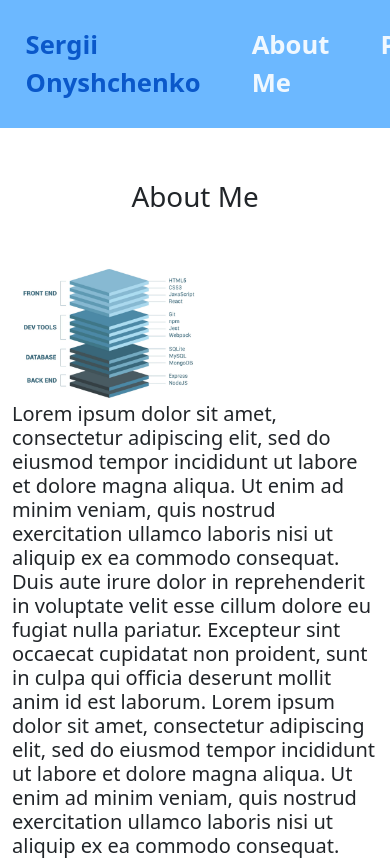
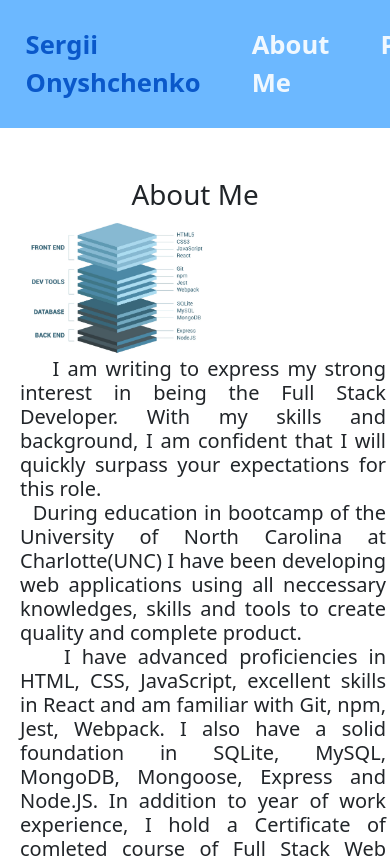
Before and after one commit to sergiionyx/my-portfolio, a React (Create React App) app: page / in a window 390 px wide. Shown: the top 860 px of the page. Built offline with nearby package versions, Linux system fonts and the light colour scheme.

Commit message:
added resume and polished ui

```diff
--- a/src/App.css
+++ b/src/App.css
@@ -1,5 +1,6 @@
 header {
-  position: sticky !important;
+  /* position: sticky !important; */
   z-index: 2;
   top: 0px;
+  margin-bottom: 50px;
 }
--- a/src/pages/About.js
+++ b/src/pages/About.js
@@ -5,28 +5,65 @@ import img from "../assets/img/full-stack-skills.png";
 const About = () => {
   return (
     <div>
-      <h1 id="about-h1" className="p-5">
-        About Me
-      </h1>
+      <h1 id="about-h1">About Me</h1>
 
-      <div className="container">
+      <div className="container m-2">
         <img className="" id="img-skills" src={img} alt="skills" />
-        <h3 className="fs-5">
-          Lorem ipsum dolor sit amet, consectetur adipiscing elit, sed do
-          eiusmod tempor incididunt ut labore et dolore magna aliqua. Ut enim ad
-          minim veniam, quis nostrud exercitation ullamco laboris nisi ut
-          aliquip ex ea commodo consequat. Duis aute irure dolor in
-          reprehenderit in voluptate velit esse cillum dolore eu fugiat nulla
-          pariatur. Excepteur sint occaecat cupidatat non proident, sunt in
-          culpa qui officia deserunt mollit anim id est laborum. Lorem ipsum
-          dolor sit amet, consectetur adipiscing elit, sed do eiusmod tempor
-          incididunt ut labore et dolore magna aliqua. Ut enim ad minim veniam,
-          quis nostrud exercitation ullamco laboris nisi ut aliquip ex ea
-          commodo consequat. Duis aute irure dolor in reprehenderit in voluptate
-          velit esse cillum dolore eu fugiat nulla pariatur. Excepteur sint
-          occaecat cupidatat non proident, sunt in culpa qui officia deserunt
-          mollit anim id est laborum.
-        </h3>
+        <div className="text-div">
+          <h3 className="fs-5">
+            &nbsp;&nbsp;&nbsp;&nbsp;I am writing to express my strong interest
+            in being the Full Stack Developer. With my skills and background, I
+            am confident that I will quickly surpass your expectations for this
+            role.
+            <br></br>&nbsp;&nbsp;During education in bootcamp of the University
+            of North Carolina at Charlotte(UNC) I have been developing web
+            applications using all neccessary knowledges, skills and tools to
+            create quality and complete product.
+            <br></br>&nbsp;&nbsp;&nbsp;&nbsp;I have advanced proficiencies in
+            HTML, CSS, JavaScript, excellent skills in React and am familiar
+            with Git, npm, Jest, Webpack. I also have a solid foundation in
+            SQLite, MySQL, MongoDB, Mongoose, Express and Node.JS. In addition
+            to year of work experience, I hold a Certificate of comleted course
+            of Full Stack Web Developer from the UNC of Charlotte.
+            <br></br>&nbsp;&nbsp;&nbsp;My excellent work ethic has
+            provided me with many opportunities to accomplish goals that have
+            earned me recognition at work. Some of these accomplishments
+            include: wrote numerous unit and API tests, developed web design
+            solutions and applications, resolved more than 50 critical bugs to
+            improve performance and user experience. I am confident that you
+            will find my hands-on experience; qualifications and proficiencies
+            make me an excellent candidate for the Full Stack Developer position
+            at any company.
+            <br></br>&nbsp;&nbsp;&nbsp;Thank you for your time. Please let me know if there
+            is anything you need from me by checking the Contact.
+            {/*
+          Dear Ms. Elwright, I am writing to express my strong interest in being
+          the next Full Stack Developer at Majestic Digital Technologies. With
+          my skills and background, I am confident that I will quickly surpass
+          your expectations for this role. In my role as Full Stack Developer at
+          RSA Consulting, I have been tasked with developing training materials
+          including Computer Based Training, developing web applications such as
+          front-end user interface, database management, liaising with customers
+          and internal team and assisting with help desk tickets. I have the
+          required skills outlined in the job description. I have advanced
+          proficiencies in HTML, CSS, JavaScript, excellent customer service
+          skills and am familiar with SQL. I also have a solid foundation in
+          MongoDB, Express, AngularJS, and Node.JS. In addition to four years
+          work experience, I hold a Bachelor degree in Computer Science. I have
+          obtained TS clearance and have the ability to obtain a SCI if so
+          required. My excellent work ethic has provided me with many
+          opportunities to accomplish goals that have earned me recognition at
+          work. Some of these accomplishments include: Wrote numerous unit and
+          API tests Developed web design solutions and applications for clients
+          winning past and current employers six-figure contracts Resolved more
+          than 250 critical bugs to improve performance and user experience I am
+          confident that you will find my hands-on experience; qualifications
+          and proficiencies make me an excellent candidate for the Full Stack
+          Developer position at Majestic Digital. Thank you for your time and
+          consideration. Please let me know if there is anything further you
+          need from me. Sincerely Nicholas McGregor */}
+          </h3>
+        </div>
       </div>
     </div>
   );
--- a/src/pages/Contact.js
+++ b/src/pages/Contact.js
@@ -45,7 +45,7 @@ function Contact() {
 
   return (
     <section id="contact">
-      <h1 data-testid="h1tag" className="section-header">
+      <h1 id="h1tag" className="section-header">
         Contact me
       </h1>
       <div className="contact-wrapper">
--- a/src/styles/about.css
+++ b/src/styles/about.css
@@ -19,19 +19,25 @@
 }
 #about-h1 {
   text-align: center;
-  margin: 1vw;
-}
-
-header {
-  position: sticky !important;
+  margin: 1.5vw;
 }
 
 img {
-    z-index: -1;
+  z-index: -1;
 }
 
 footer {
   position: fixed;
   bottom: -150px;
-  width:100%;
+  width: 100%;
 }
+
+.text-div {
+  text-align: justify;
+  font-size: 4.3vw;
+}
+.text-div:after {
+  content: "";
+  display: inline-block;
+  width: 100%;
+}
--- a/src/styles/footer.css
+++ /dev/null
@@ -1,5 +0,0 @@
-.footer {
-    position: absolute;
-    bottom:0;
-    width:100%;
-}
--- a/src/styles/portfolio.css
+++ b/src/styles/portfolio.css
@@ -1,9 +1,8 @@
-@import url('https://fonts.googleapis.com/css?family=Fira+Sans:400');
-
+@import url("https://fonts.googleapis.com/css?family=Fira+Sans:400");
 
 *,
 *:before,
-*:after{
+*:after {
   box-sizing: border-box;
 }
 
@@ -16,23 +15,24 @@
 }
 
 *:focus {
-  outline: none!important;
+  outline: none !important;
 }
 
-body{
+body {
   margin: 0;
   padding: 0;
   /* background: #046ad0; */
   color: #f5f5f5;
-  font-family: 'Fira Sans';
+  font-family: "Fira Sans";
   text-align: left;
   overflow-x: hidden;
   /* overflow-y: hidden; */
 }
 
-.container{
-  width: 100vw;
-  height: 75vh;
+.container {
+  /* width: 100px; */
+  /* width: 100vw; */
+  /* height: 75vh; */
   /* for 3 rows change like below */
   /* height: 100vh; */
   display: flex;
@@ -41,46 +41,50 @@ body{
   perspective-origin: center;
 }
 
-.col{
-  height:  100%;
-  transition: transform 600ms cubic-bezier(0.390, 0.575, 0.565, 1.000), opacity 300ms ease;
-  transform: translateZ(34px) scale(.98);
+.col {
+  height: 100%;
+  transition: transform 600ms cubic-bezier(0.39, 0.575, 0.565, 1),
+    opacity 300ms ease;
+  transform: translateZ(34px) scale(0.98);
   flex: 0 0 33.3333%;
   position: relative;
 }
 
-.col:nth-of-type(1){
-  transform: rotateY(5deg) translateZ(34px) scale(.98);
+.col:nth-of-type(1) {
+  transform: rotateY(5deg) translateZ(34px) scale(0.98);
 }
 
-.col:nth-of-type(3){
-  transform: rotateY(-5deg) translateZ(34px) scale(.98);
+.col:nth-of-type(3) {
+  transform: rotateY(-5deg) translateZ(34px) scale(0.98);
 }
 
 .col:hover,
-.col:focus{
+.col:focus {
   transform: translateZ(34px);
-  transition: transform 300ms cubic-bezier(0.390, 0.575, 0.565, 1.000), opacity 300ms ease;
+  transition: transform 300ms cubic-bezier(0.39, 0.575, 0.565, 1),
+    opacity 300ms ease;
 }
 
-.card-container{
+.card-container {
   position: relative;
-  width: calc(90% - 25px);
-  height:  calc(45% - 25px);
+  width: 90%;
+  aspect-ratio: 2 / 1;
+  /* width: calc(90% - 25px); */
+  /* height:  calc(45% - 25px); */
   /* for 3 rows change like below */
   /* height:  calc(33.3% - 25px); */
   margin: 17px;
   padding: 8px;
   text-align: center;
-  opacity: .89;
+  opacity: 0.89;
 }
 
 .card-container:hover,
-.card-container:focus{
+.card-container:focus {
   opacity: 1;
 }
 
-.overlay{
+.overlay {
   display: block;
   position: absolute;
   cursor: pointer;
@@ -90,51 +94,51 @@ body{
   transform: translateZ(34px);
 }
 
-.overlay:nth-of-type(1){
+.overlay:nth-of-type(1) {
   left: 0;
   top: 0;
 }
 
-.overlay:nth-of-type(2){
+.overlay:nth-of-type(2) {
   right: 0;
   top: 0;
 }
 
-.overlay:nth-of-type(3){
+.overlay:nth-of-type(3) {
   bottom: 0;
   right: 0;
 }
 
-.overlay:nth-of-type(4){
+.overlay:nth-of-type(4) {
   bottom: 0;
   left: 0;
 }
 
 .overlay:nth-of-type(1):hover ~ .card,
-.overlay:nth-of-type(1):focus ~ .card{
+.overlay:nth-of-type(1):focus ~ .card {
   transform-origin: right top;
   transform: rotateX(3deg) rotateY(-3deg) translateZ(0);
 }
 
 .overlay:nth-of-type(2):hover ~ .card,
-.overlay:nth-of-type(2):focus ~ .card{
+.overlay:nth-of-type(2):focus ~ .card {
   transform-origin: left top;
   transform: rotateX(3deg) rotateY(3deg) translateZ(0);
 }
 
 .overlay:nth-of-type(3):hover ~ .card,
-.overlay:nth-of-type(3):focus ~ .card{
+.overlay:nth-of-type(3):focus ~ .card {
   transform-origin: left bottom;
   transform: rotateX(-3deg) rotateY(3deg) translateZ(0);
 }
 
 .overlay:nth-of-type(4):hover ~ .card,
-.overlay:nth-of-type(4):focus ~ .card{
+.overlay:nth-of-type(4):focus ~ .card {
   transform-origin: right bottom;
   transform: rotateX(-3deg) rotateY(-3deg) translateZ(0);
 }
 
-.card{
+.card {
   border-radius: 5px;
   height: 100%;
   transition: all 300ms ease-out;
@@ -150,20 +154,20 @@ body{
 }
 
 .card:before,
-.card:after{
-  content: '';
+.card:after {
+  content: "";
   position: absolute;
-  left:0;
+  left: 0;
   top: 0;
   display: block;
   width: 100%;
   height: 100%;
-  opacity: .5;
+  opacity: 0.5;
   transition: transform 300ms ease;
-  transform: scale(.98);
+  transform: scale(0.98);
 }
 
-.card:before{
+.card:before {
   background-size: cover;
   background-position: 50% 50%;
 }
@@ -171,68 +175,71 @@ body{
 .card-container:hover .card:before,
 .card-container:hover .card:after,
 .card-container:focus .card:before,
-.card-container:focus .card:after{
-  opacity: .8;
+.card-container:focus .card:after {
+  opacity: 0.8;
   transform: scale(1);
 }
 
-.col:nth-of-type(1) .card-container:nth-of-type(1) .card:before{
-      background-image: url('https://www.nasa.gov/sites/default/files/styles/full_width/public/thumbnails/image/pia22474-2000.jpg?itok=cajl1lYH');
+.col:nth-of-type(1) .card-container:nth-of-type(1) .card:before {
+  background-image: url("https://www.nasa.gov/sites/default/files/styles/full_width/public/thumbnails/image/pia22474-2000.jpg?itok=cajl1lYH");
 }
 
-.col:nth-of-type(2) .card-container:nth-of-type(1) .card:before{
-      background-image: url('../assets/img/national-park-picker_.png');
+.col:nth-of-type(2) .card-container:nth-of-type(1) .card:before {
+  background-image: url("../assets/img/national-park-picker_.png");
 }
 
-.col:nth-of-type(3) .card-container:nth-of-type(1) .card:before{
-      background-image: url('../assets/img/nerd-blog.png');
+.col:nth-of-type(3) .card-container:nth-of-type(1) .card:before {
+  background-image: url("../assets/img/nerd-blog.png");
 }
 
-.col:nth-of-type(1) .card-container:nth-of-type(2) .card:before{
-      background-image: url('https://e0.edimdoma.ru/data/posts/0002/1429/21429-ed4_wide.jpg?1631194036');
+.col:nth-of-type(1) .card-container:nth-of-type(2) .card:before {
+  background-image: url("https://e0.edimdoma.ru/data/posts/0002/1429/21429-ed4_wide.jpg?1631194036");
 }
 
-.col:nth-of-type(2) .card-container:nth-of-type(2) .card:before{
-      background-image: url('../assets/img/note-tacker.png');
-
+.col:nth-of-type(2) .card-container:nth-of-type(2) .card:before {
+  background-image: url("../assets/img/note-tacker.png");
 }
 
-.col:nth-of-type(3) .card-container:nth-of-type(2) .card:before{
-      background-image: url('../assets/img/personal-accounter.png');
+.col:nth-of-type(3) .card-container:nth-of-type(2) .card:before {
+  background-image: url("../assets/img/personal-accounter.png");
 }
 
-.col:nth-of-type(1) .card-container:nth-of-type(3) .card:before{
-      background-image: url('https://www.nasa.gov/sites/default/files/styles/full_width/public/thumbnails/image/pia19808.jpg?itok=rgxgamMM');
+.col:nth-of-type(1) .card-container:nth-of-type(3) .card:before {
+  background-image: url("https://www.nasa.gov/sites/default/files/styles/full_width/public/thumbnails/image/pia19808.jpg?itok=rgxgamMM");
 }
 
-.col:nth-of-type(2) .card-container:nth-of-type(3) .card:before{
-      background-image: url('https://www.nasa.gov/sites/default/files/styles/full_width/public/thumbnails/image/e0102_lg.jpg?itok=sd9lOayI');
+.col:nth-of-type(2) .card-container:nth-of-type(3) .card:before {
+  background-image: url("https://www.nasa.gov/sites/default/files/styles/full_width/public/thumbnails/image/e0102_lg.jpg?itok=sd9lOayI");
 }
 
-.col:nth-of-type(3) .card-container:nth-of-type(3) .card:before{
-      background-image: url('../assets/img/national-park-picker_.png');
+.col:nth-of-type(3) .card-container:nth-of-type(3) .card:before {
+  background-image: url("../assets/img/national-park-picker_.png");
 }
 
-.card:after{
-  background: linear-gradient(to bottom, rgba(0,0,0,0) 50%,rgba(0, 0, 0, 0.722) 100%);
+.card:after {
+  background: linear-gradient(
+    to bottom,
+    rgba(0, 0, 0, 0) 50%,
+    rgba(0, 0, 0, 0.722) 100%
+  );
 }
 
-h4{
+h4 {
   text-align: left;
   font-size: 18px;
-  font-weight:400;
+  font-weight: 400;
   transform: translateY(5px);
-  transition: transform 450ms cubic-bezier(0.390, 0.575, 0.565, 1.000);
+  transition: transform 450ms cubic-bezier(0.39, 0.575, 0.565, 1);
   max-width: 320px;
   outline: 1px solid transparent;
 }
 
 .overlay:hover ~ .card h4,
-.overlay:focus ~ .card h4{
+.overlay:focus ~ .card h4 {
   transform: translateZ(144px);
 }
 
-.card > span{
+.card > span {
   font-size: 34px;
   opacity: 0;
   transform: translateX(-3px);
@@ -240,14 +247,14 @@ h4{
 }
 
 .card-container:hover > .card > h4,
-.card-container:focus > .card > h4{
+.card-container:focus > .card > h4 {
   transform: translateY(-13px);
 }
 
 .card-container:hover > .card > span,
-.card-container:focus > .card > span{
- opacity: 1;
-    transform: translateX(3px);
+.card-container:focus > .card > span {
+  opacity: 1;
+  transform: translateX(3px);
   animation: slideRight 300ms ease;
 }
 
@@ -255,52 +262,54 @@ p {
   margin: 0 !important;
 }
 
-@media (max-width: 768px){
-  body{
+@media (max-width: 1200px) {
+  body {
     overflow-y: scroll;
   }
-  h4{
+  h4 {
     font-size: 17px;
+  }
+  .container {
+    flex-flow: column;
+    perspective: none;
   }
 }
 
-@media (max-width: 540px){
-  .container{
+@media (max-width: 768px) {
+  body {
+    overflow-y: scroll;
+  }
+  h4 {
+    font-size: 17px;
+  }
+  .container {
     flex-flow: column;
     perspective: none;
   }
+}
 
+@media (max-width: 540px) {
   .col:nth-of-type(1),
   .col:nth-of-type(2),
   .col:nth-of-type(3),
-  .col:hover{
-      transform: none;
+  .col:hover {
+    transform: none;
   }
 
-  h4{
+  h4 {
     padding-bottom: 8px;
     font-size: 18px;
   }
-
-.card > span{
-      display: none;
-  }
 }
 
-@media (max-height: 599px){
-.card > span{
-      display: none;
-  }
-}
-
-@media (max-width: 860px) and (max-height: 540px){
-  h4{
+@media (max-width: 860px) and (max-height: 540px) {
+  h4 {
     font-size: 14px;
   }
 }
 
-@media (max-width: 620px) and (max-height: 540px){
-  h4{
+@media (max-width: 620px) and (max-height: 540px) {
+  h4 {
     font-size: 13px;
   }
 }
```
Also changed, not shown: src/pages/Portfolio.js (+18 -22 lines), src/pages/Resume.js (+6 -7 lines), src/styles/contact.css (+6 -3 lines), src/styles/resume.css (added, +7 -0 lines), 1 other file (tests, documents, lock files or other folders).
